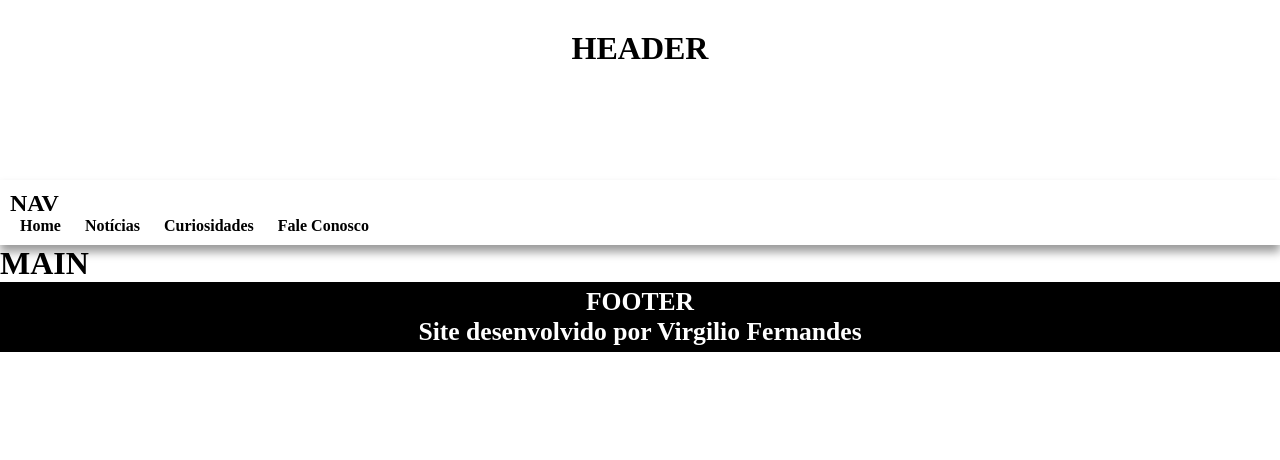
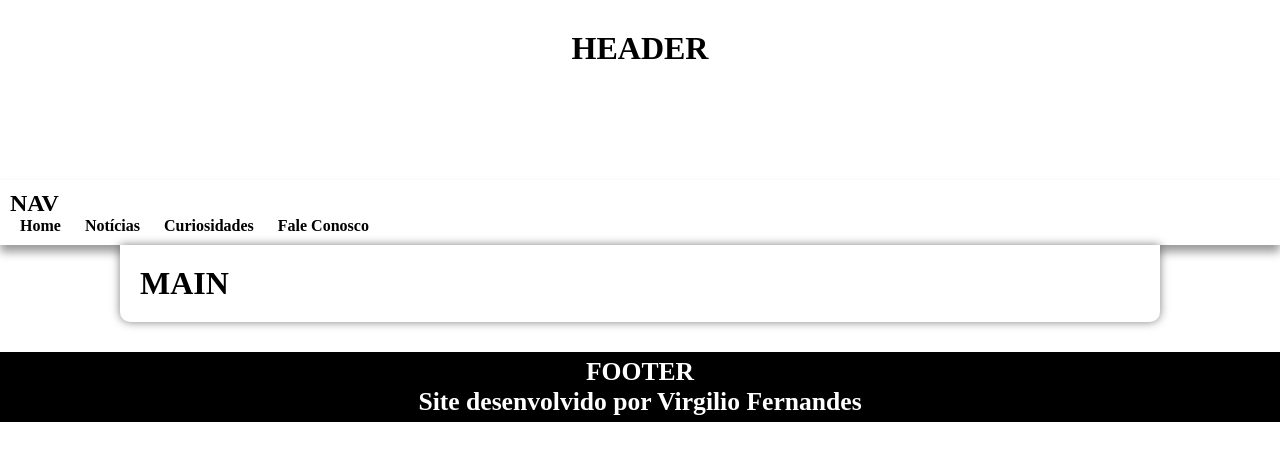
Before and after one commit to virgiliofernandes-ads/Projeto-1, a plain HTML site: page index.html in a window 1280 px wide. Drawn offline with Linux system fonts and the light colour scheme.

Commit message:
Update stylesheet.css

```diff
--- a/css/stylesheet.css
+++ b/css/stylesheet.css
@@ -29,6 +29,19 @@ nav > a {
 
 }
 
+main {
+    min-width: 280px;
+    max-width: 1000px;
+    padding: 20px;
+    margin:auto;
+    margin-bottom: 30px;
+    padding: 20px;
+    background-color: white;
+    box-shadow: 0px 0px 10px rgba(0, 0, 0, 0.500);
+    border-bottom-left-radius: 10px;
+    border-bottom-right-radius: 10px;
+}
+
 footer {
     background-color:black;
     color: white;
```
